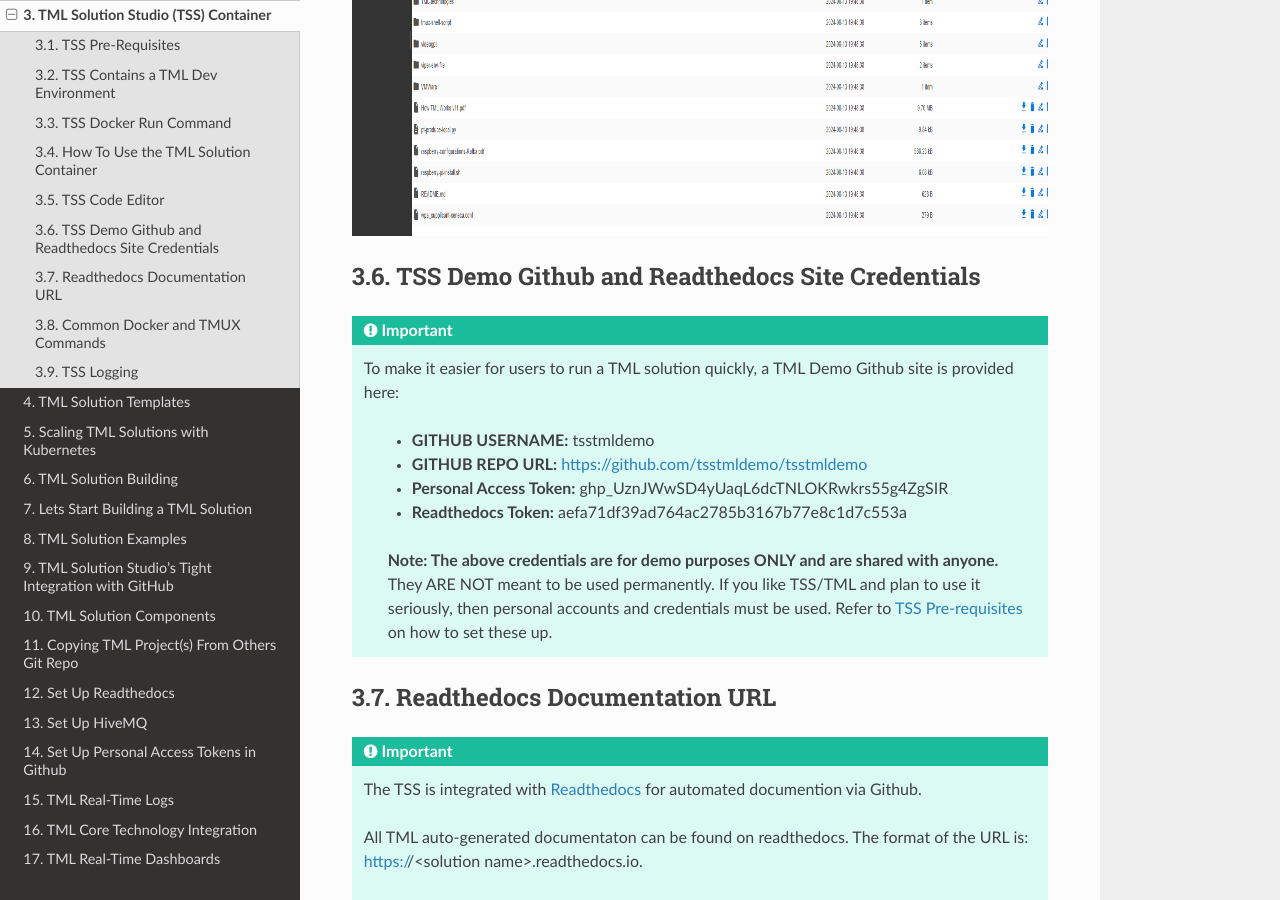
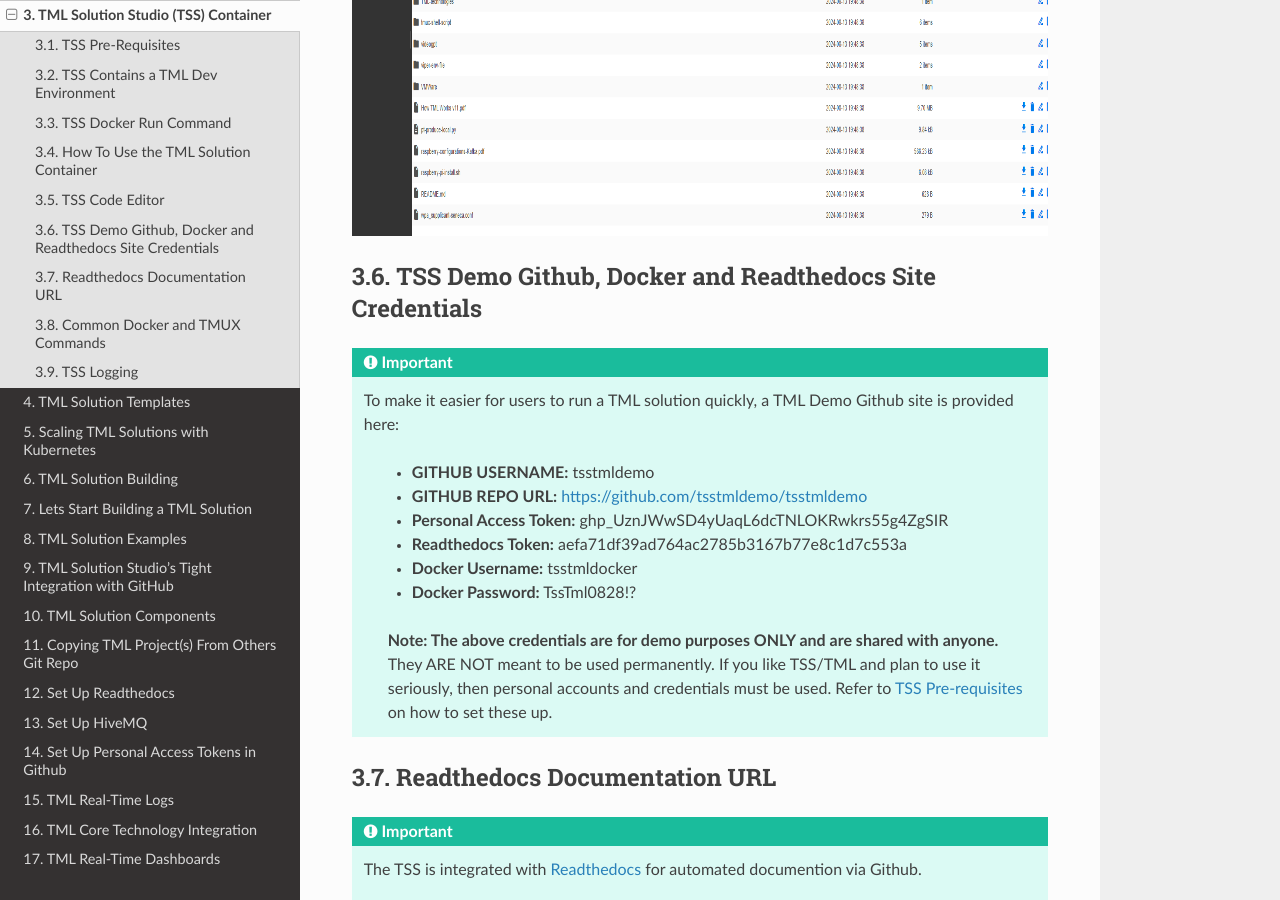
Before and after one commit to smaurice101/readthedocs, a Sphinx documentation site: the page built from docs/source/docker.rst, in a window 1280 px wide and 900 px high, scrolled down 8008 px. Built offline with Sphinx 7.4.7 and the Read the Docs theme 3.1.0, drawn with Linux system fonts in a browser that asks for light colours.

Commit message:
Update docker.rst

```diff
--- a/docs/source/docker.rst
+++ b/docs/source/docker.rst
@@ -287,7 +287,7 @@
 .. figure:: ts4.png
    :scale: 70%
 
-TSS Demo Github and Readthedocs Site Credentials
+TSS Demo Github, Docker and Readthedocs Site Credentials
 ----------------------
 
 .. important::
@@ -297,6 +297,8 @@
     - **GITHUB REPO URL:** https://github.com/tsstmldemo/tsstmldemo
     - **Personal Access Token:** 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
     - **Readthedocs Token:** aefa71df39ad764ac2785b3167b77e8c1d7c553a
+    - **Docker Username:** tsstmldocker
+    - **Docker Password:** TssTml0828!?
 
     **Note: The above credentials are for demo purposes ONLY and are shared with anyone.**  They ARE NOT meant to be used permanently.  If you like TSS/TML and plan to use it seriously, then personal accounts and credentials must be used.  Refer to `TSS Pre-requisites <https://tml.readthedocs.io/en/latest/docker.html#tss-pre-requisites>`_ on how to set these up.
 
```
